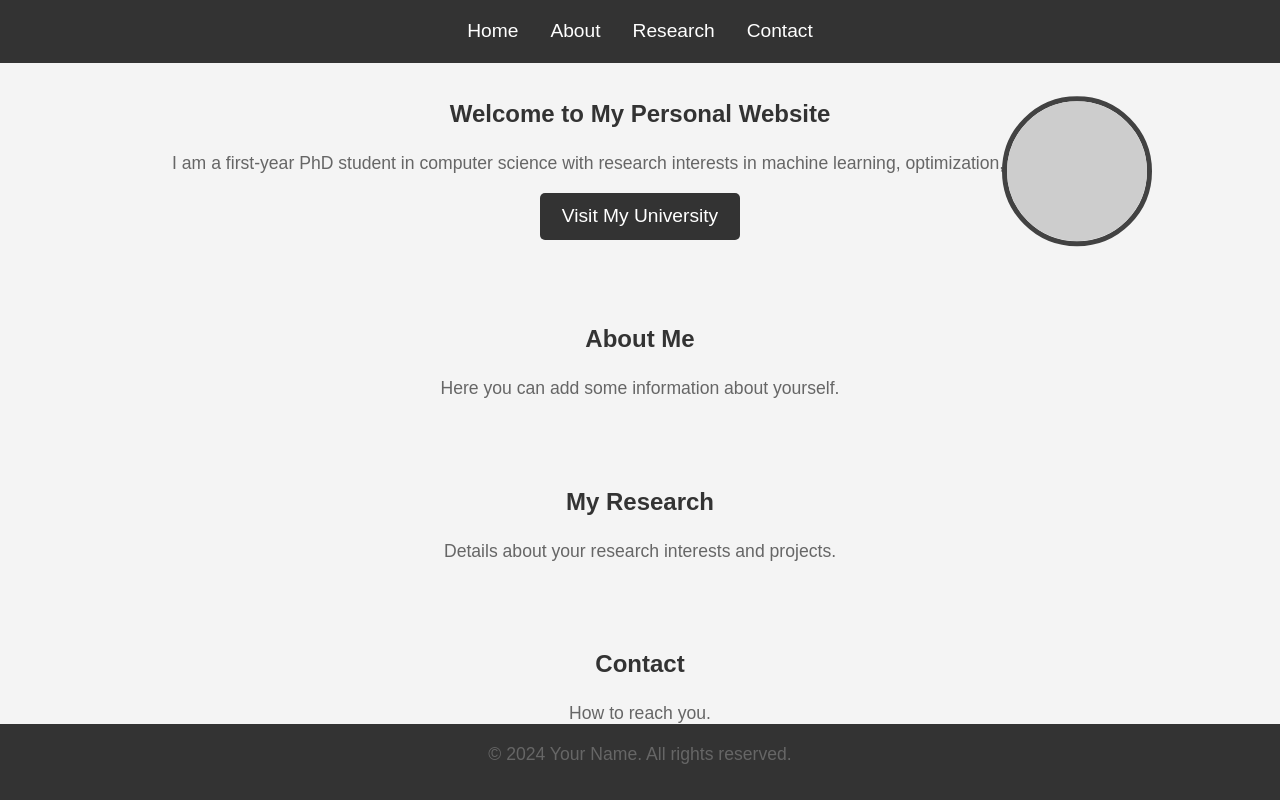
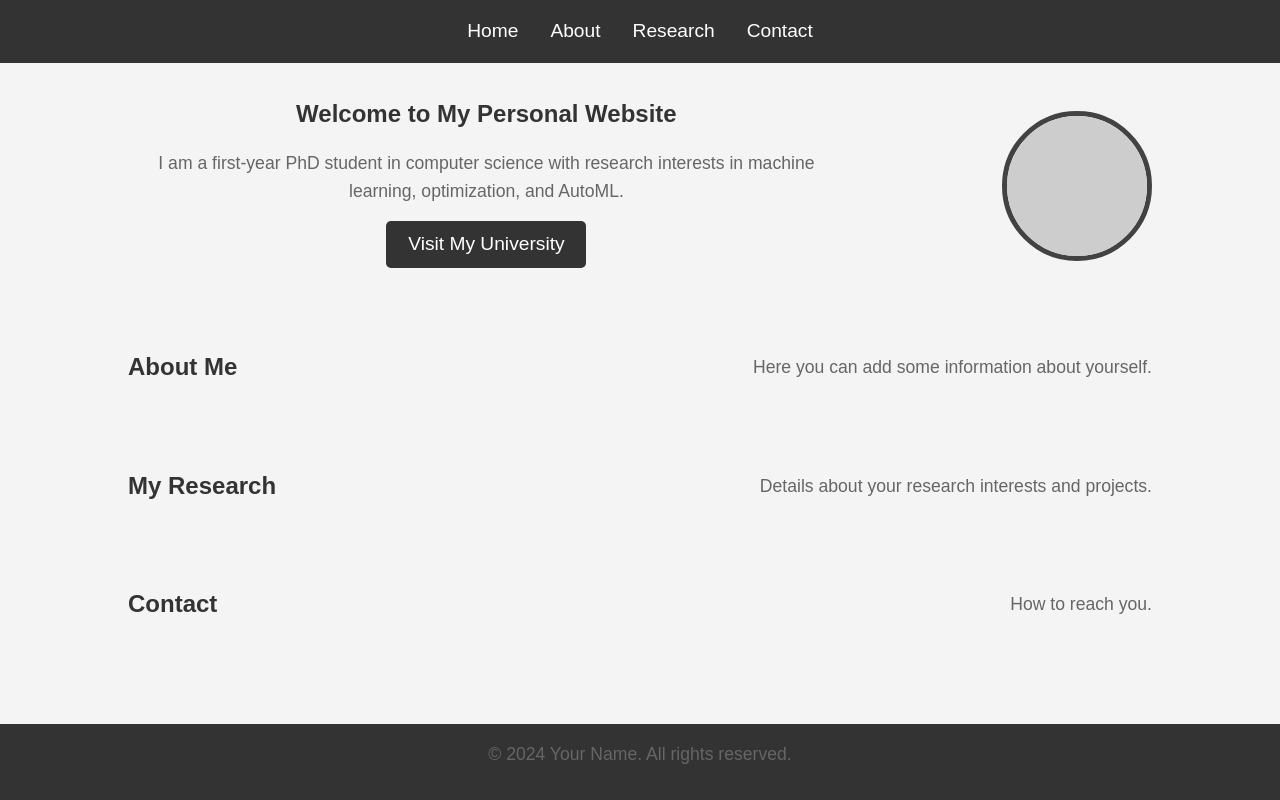
Before and after one commit to selfishout/alitorabi, a plain HTML site: page index.html in a window 1280 px wide. Drawn offline with Linux system fonts and the light colour scheme; grey boxes are pictures that could not be loaded.

Commit message:
Update styles.css

```diff
--- a/styles.css
+++ b/styles.css
@@ -39,8 +39,14 @@
 .container {
     width: 80%;
     margin: auto;
-    overflow: hidden;
+    display: flex;
+    align-items: center;
+    justify-content: space-between;
     position: relative;
+}
+
+.content {
+    max-width: 70%;
 }
 
 h1, h2 {
@@ -74,10 +80,7 @@
 }
 
 .profile-container {
-    position: absolute;
-    top: 50%;
-    right: 0;
-    transform: translateY(-50%);
+    flex-shrink: 0;
 }
 
 .profile-image {
```
